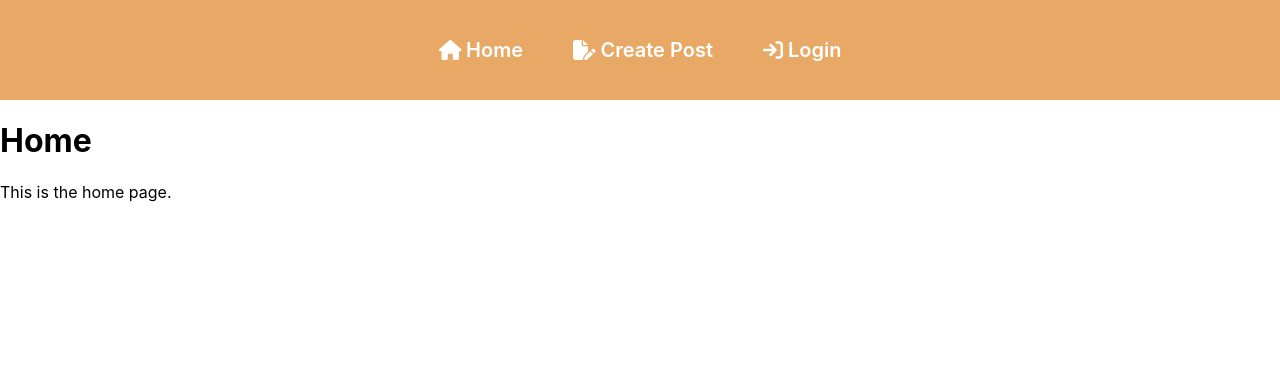
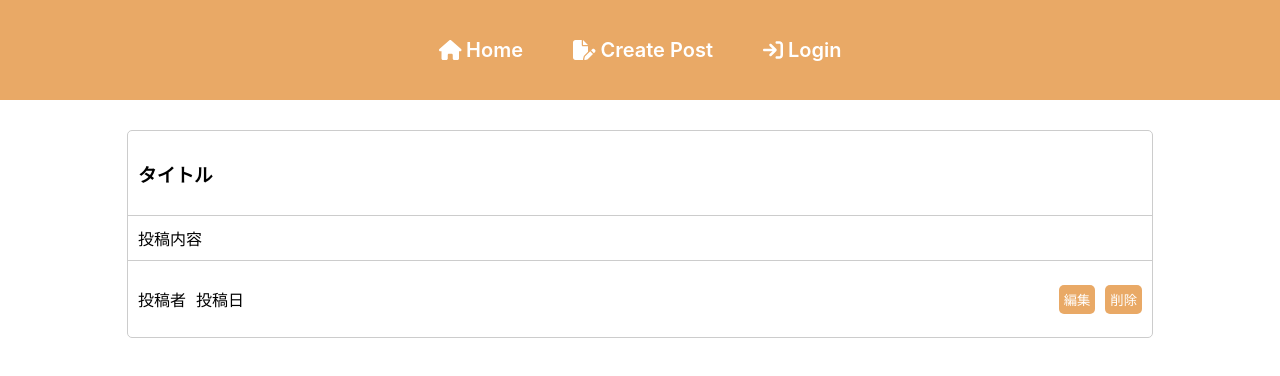
Before and after one commit to Yamayamaaya/blog-app, a React (Create React App) app: page / in a window 1280 px wide. Shown: the top 376 px of the page. Built offline with nearby package versions, Linux system fonts and the light colour scheme.

Commit message:
create post index

```diff
--- a/src/components/CreatePost.js
+++ b/src/components/CreatePost.js
@@ -3,10 +3,12 @@ import './CreatePost.css';
 import { useState } from 'react';
 import { collection, addDoc } from "firebase/firestore";
 import { auth, db } from '../firebase';
+import { useNavigate } from 'react-router-dom';
 
 const CreatePost = () => {
     const [title, setTitle] = useState('');
     const [content, setContent] = useState('');
+    const navigate = useNavigate();
 
     const createPost = async() => {
         await addDoc(collection(db, "blogs"), {
@@ -19,6 +21,7 @@ const CreatePost = () => {
             },
             createdTime: new Date(),
         });
+        navigate('/');
     }
 
 
--- /dev/null
+++ b/src/components/Home.css
@@ -0,0 +1,70 @@
+/*
+    <div className= "homePage">
+        < div className= "postContents">
+            <div className= "postHeader">
+                <h3>タイトル</h3>
+            </div>
+            <div className= "postTextContainer">
+                投稿内容
+            </div>
+            <div className= "postFooter">
+                <div className= "postImformation">
+                    <div className= "postAuther">
+                        <p>投稿者</p>
+                    </div>
+                    <div className= "postDate">
+                        <p>投稿日</p>
+                    </div>
+                </div>
+                <div className= "postButton">
+                    <button>編集</button>
+                    <button>削除</button>
+                </div>
+            </div>
+        </div>
+    </div> */
+
+
+.postContents {
+    width : 80%;
+    margin : 30px auto;
+    border : 1px solid #ccc;
+    border-radius : 5px;
+    margin-bottom : 10px;
+}
+
+.postHeader {
+    padding : 10px;
+    border-bottom : 1px solid #ccc;
+}
+
+.postTextContainer {
+    padding : 10px;
+}
+
+.postFooter {
+    display : flex;
+    justify-content : space-between;
+    align-items : center;
+    padding : 10px;
+    border-top : 1px solid #ccc;
+}
+
+.postImformation {
+    display : flex;
+    gap : 10px;
+}
+
+.postButton {
+    display : flex;
+    gap : 10px;
+}
+
+.postButton button {
+    padding : 5px;
+    border : none;
+    border-radius : 5px;
+    background-color : #e9a966;
+    color : #fff;
+    cursor : pointer;
+}
--- a/src/components/Home.js
+++ b/src/components/Home.js
@@ -1,10 +1,31 @@
 import React from 'react';
+import './Home.css';
 
 const Home = () => {
     return (
-        <div>
-            <h1>Home</h1>
-            <p>This is the home page.</p>
+        <div className= "homePage">
+            < div className= "postContents">
+                <div className= "postHeader">
+                    <h3>タイトル</h3>
+                </div>
+                <div className= "postTextContainer">
+                    投稿内容
+                </div>
+                <div className= "postFooter">
+                    <div className= "postImformation">
+                        <div className= "postAuther">
+                            <p>投稿者</p>
+                        </div>
+                        <div className= "postDate">
+                            <p>投稿日</p>
+                        </div>
+                    </div>
+                    <div className= "postButton">
+                        <button>編集</button>
+                        <button>削除</button>
+                    </div>
+                </div>
+            </div>
         </div>
     );
 }
```
